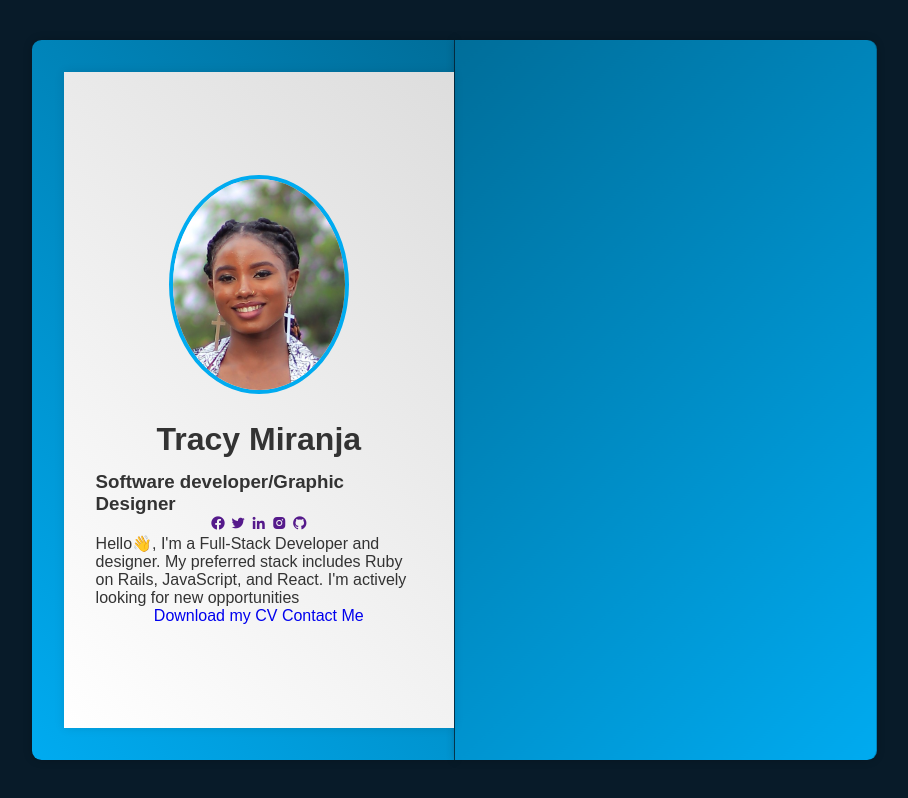
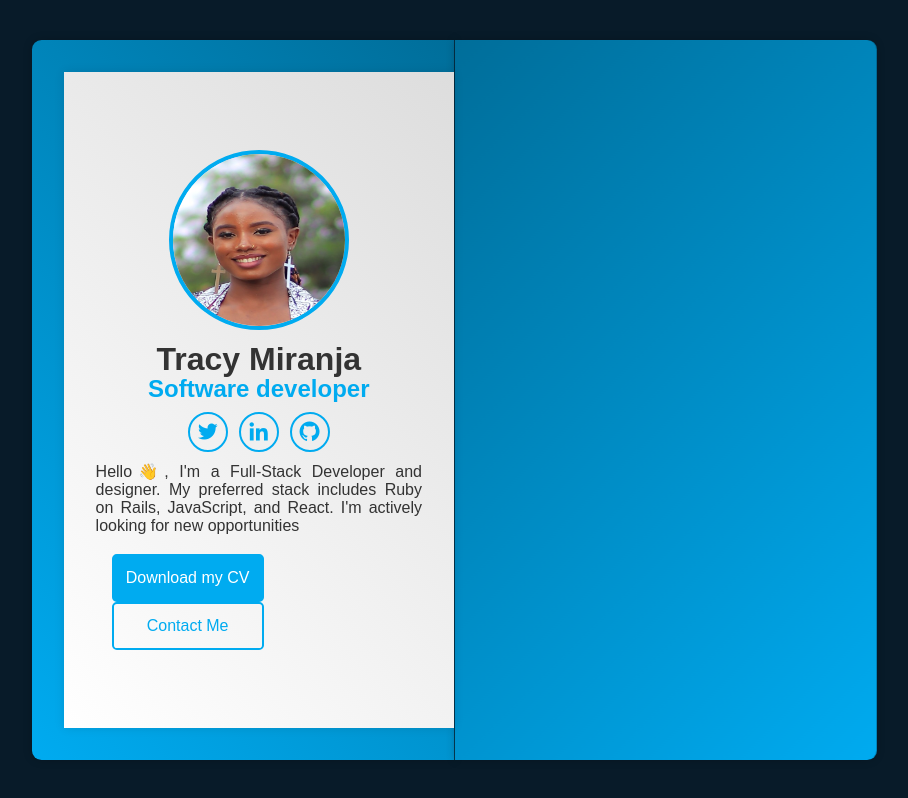
Before and after one commit to Tracy-miranja/3d-portfolio, a plain HTML site: page index.html in a window 1280 px wide. Shown: the whole page, without its empty margins (186-1094 px from the left). Drawn offline with nearby package versions, Linux system fonts and the light colour scheme.

Commit message:
Created profile page

```diff
--- a/index.html
+++ b/index.html
@@ -19,13 +19,11 @@
     <div class="profile-page">
         <img src="profile.JPG" alt="" />
         <h1>Tracy Miranja</h1>
-        <h3>Software developer/Graphic Designer</h3>
+        <h3>Software developer</h3>
 
         <div class="social-media">
-            <a href=""><i class='bx bxl-facebook-circle' ></i></a>
             <a href=""><i class='bx bxl-twitter'></i></a>
             <a href=""><i class='bx bxl-linkedin' ></i></a>
-            <a href=""><i class='bx bxl-instagram-alt' ></i></a>
             <a href=""><i class='bx bxl-github' ></i></a>
         </div>
 
--- a/style.css
+++ b/style.css
@@ -86,7 +86,7 @@ transform-origin: right;
 
 .profile-page img{
     width: 180px;
-    /* height: 150px; */
+    height: 180px;
     border-radius: 50%;
     border: .25rem solid var(--main-color);
     margin-bottom: .8rem;
@@ -94,5 +94,74 @@ transform-origin: right;
 
 .profile-page h1{
     font-size: 2rem;
-    line-height: 2;
+    line-height: 1;
 }
+
+.profile-page h3{
+    font-size: 1.5rem;
+    text-align: center;
+    color: var(--main-color);
+}
+
+.profile-page .social-media{
+    margin: .6rem 0.8rem;
+}
+
+.profile-page .social-media a{
+    display: inline-flex;
+    justify-content: center;
+    align-items: center;
+    margin: 0 .2rem;
+    width: 2.5rem;
+    height: 2.5rem;
+    background: transparent;
+    border: var(--border);
+    border-radius: 50%;
+    color: var(--main-color);
+    font-size: 1.5rem;
+    transition: 0.5s ease-in-out;
+}
+
+.profile-page .social-media a:hover{
+    background: var(--main-color);
+    color: var(--white-color);
+}
+.profile-page p{
+    text-align: justify;
+}
+
+.btn{
+    display: inline-flex;
+    width: 9.5rem;
+    height: 3rem;
+    background: var(--main-color);
+    border: var(--border);
+    border-radius: 0.3rem;
+    justify-content: center;
+    align-items: center;
+    font-size: 1rem;
+    color: var(--white-color);
+    font-weight: 500;
+    margin:0 1rem;
+    transition: 0.2sec ease-in-out;
+}
+
+.btn:hover{
+    background: transparent;
+    color: var(--main-color);
+
+}
+.btn-box{
+    margin-top: 1.2rem;
+}
+
+.btn-box .btn:nth-child(2){
+    background: transparent;
+    color: var(--main-color);
+
+}
+
+.btn-box .btn:nth-child(2):hover{
+    background:var(--main-color);
+    color: var(--white-color);
+}
```
